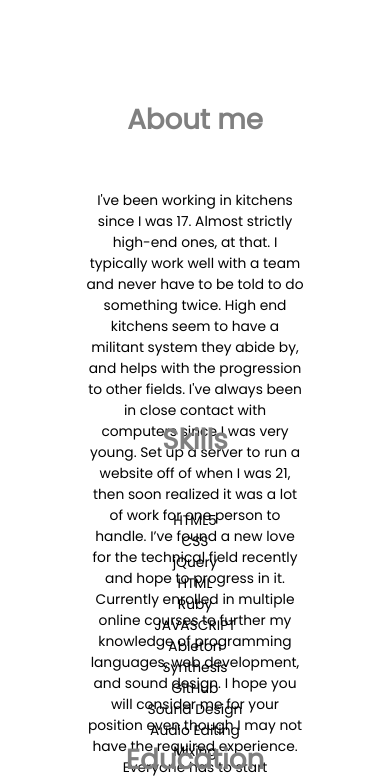
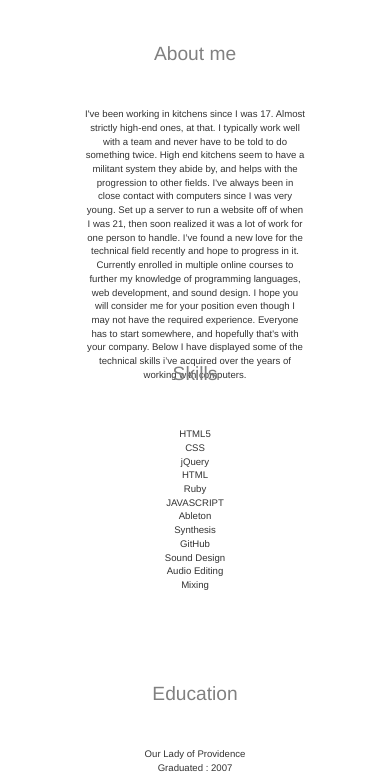
Before and after one commit to swaybs/swaybs.github.io, a plain HTML site: page index.html in a window 390 px wide. Shown: the part 230-1011 px from the top of the page. Drawn offline with nearby package versions, Linux system fonts and the light colour scheme.

Commit message:
added bootstrap

```diff
--- a/css/media_queries.css
+++ b/css/media_queries.css
@@ -49,24 +49,29 @@
     width: auto;
     /* font-size: .98em; */
   }
-  .row {
+
+  #row {
+    min-width: 100%;
+
+  }
+
+
+  }
+  /* .row p h1 {
     float: none;
     width: 100%;
     padding-top: 10%;
     padding-bottom: 50px;
     margin-right: 5%;
-    margin-bottom: 5%;
+    margin-bottom: 10%;
     font-size: .9em;
-  }
+  } */
 
   .tree {
     max-width: 100%;
 
   }
-  div h1 {
-    font-size: 2em;
 
-  }
 
   nav ul li {
     padding: 5px;
--- a/index.html
+++ b/index.html
@@ -1,6 +1,6 @@
 <!DOCTYPE html>
 
-<html>
+<html lang="en">
 
 <head>
 
@@ -13,6 +13,10 @@
 
 
   <!-- <meta name="viewport" content="width=device-width, initial-scale=1"> -->
+
+  <!-- BOOTSTRAP -->
+
+  <link rel="stylesheet" href="https://maxcdn.bootstrapcdn.com/bootstrap/3.3.7/css/bootstrap.min.css">
 
   <!-- JAVASCRIPT LINK -->
 
@@ -75,7 +79,7 @@
 
 
 
-    <div class="row">
+    <div id="row">
       <div class="column">
         <h1>About me</h1>
         <p>I've been working in kitchens since I was 17. Almost strictly high-end ones, at that. I typically work well with a team and never have to be told to do something twice. High end kitchens seem to have a militant system they abide by, and helps
```
